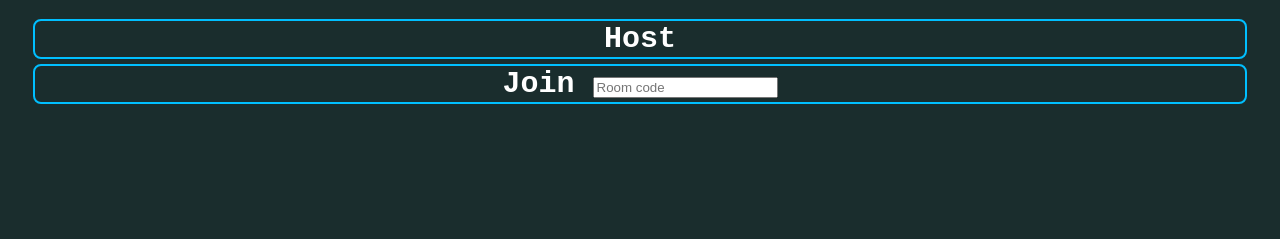
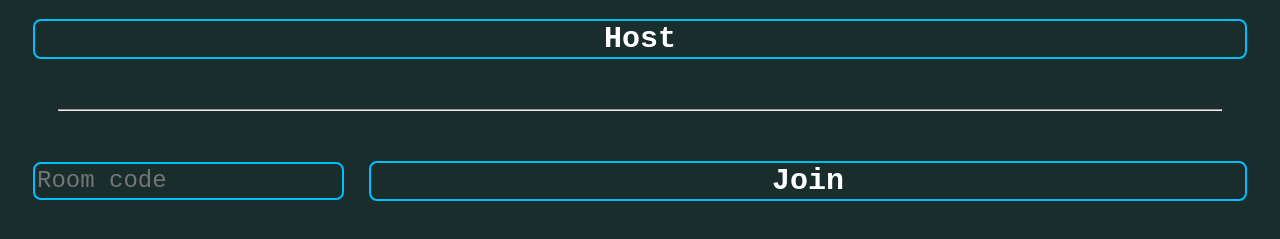
Before and after one commit to UBH-Fall2023/ubh-fall2023-erlog135, a website: page client/home.html in a window 1280 px wide. Shown: the part 61-300 px from the top of the page. Drawn offline with Linux system fonts and the light colour scheme.

Commit message:
better home screen

```diff
--- a/client/home.html
+++ b/client/home.html
@@ -8,13 +8,15 @@
 </head>
 <body>
     <h1>Hi</h1>
-    <div class="div-center mb-5">
+    <div class="div-center">
         <button class="home-button" onclick="hostGame()">Host</button>
     </div>
+
+    <hr style="margin: 50px;">
+
     <div class="div-center">
-        <button class="home-button" onclick="joinGame()">Join<span>
-            <input placeholder="Room code" id="joinCodeInput" type="text">
-        </span></button>
+        <input placeholder="Room code" id="joinCodeInput" type="text">
+        <button class="home-button" onclick="joinGame()">Join</button>
 
     </div>
 
--- a/client/styles.css
+++ b/client/styles.css
@@ -31,6 +31,19 @@ body {
 .div-center{
     display: flex;
     justify-content: center;
+    align-items: center;
+}
+
+#joinCodeInput{
+    margin-left: 25px;
+
+    height: 32px;
+    font-size: 24px;
+    background-color: transparent;
+    border: 2px solid deepskyblue;
+    border-radius: 8px;
+    color: white;
+    font-family: 'Courier New', Courier, monospace;
 }
 
 .home-button{
```
